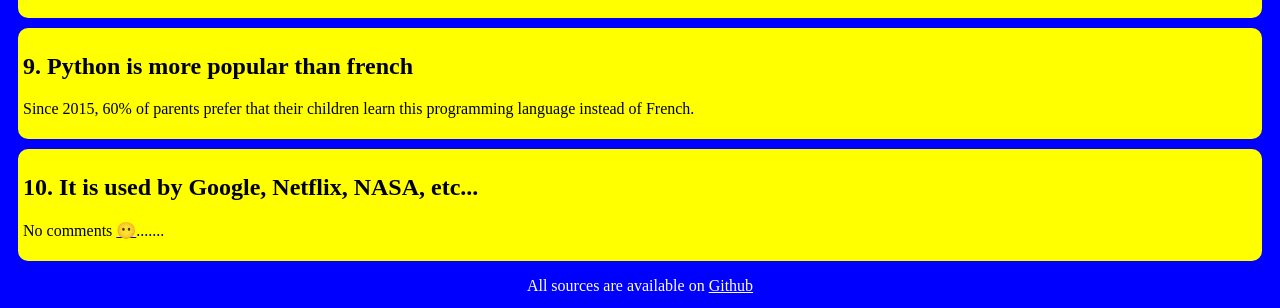
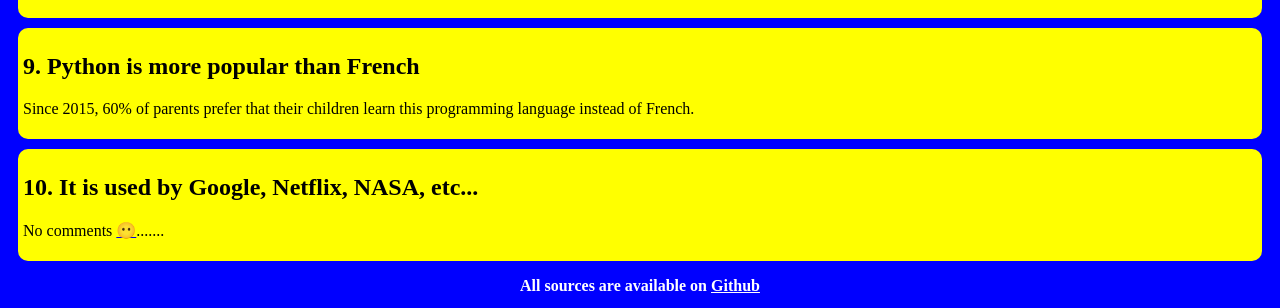
Before and after one commit to Arthur-GYT/Python-Website, a plain HTML site: page index.html in a window 1280 px wide. Shown: the part 1103-1411 px from the top of the page. Drawn offline with Linux system fonts and the light colour scheme.

Commit message:
Finish work

```diff
--- a/index.html
+++ b/index.html
@@ -63,6 +63,7 @@
 
         footer > p {
             text-align: center;
+            font-weight: bold;
         }
 
     </style>
@@ -132,7 +133,7 @@
         <p>Unlike C++ and Java, Python does not require a compiler to run the code (because it's an interpreted language). This increases the speed for testing but reduces performance for large projects.</p>
     </section>
     <section id="french">
-        <h2>9. Python is more popular than french</h2>
+        <h2 title="Because why not??">9. Python is more popular than French</h2>
 
         <p>Since 2015, 60% of parents prefer that their children learn this programming language instead of French.</p>
     </section>
```
